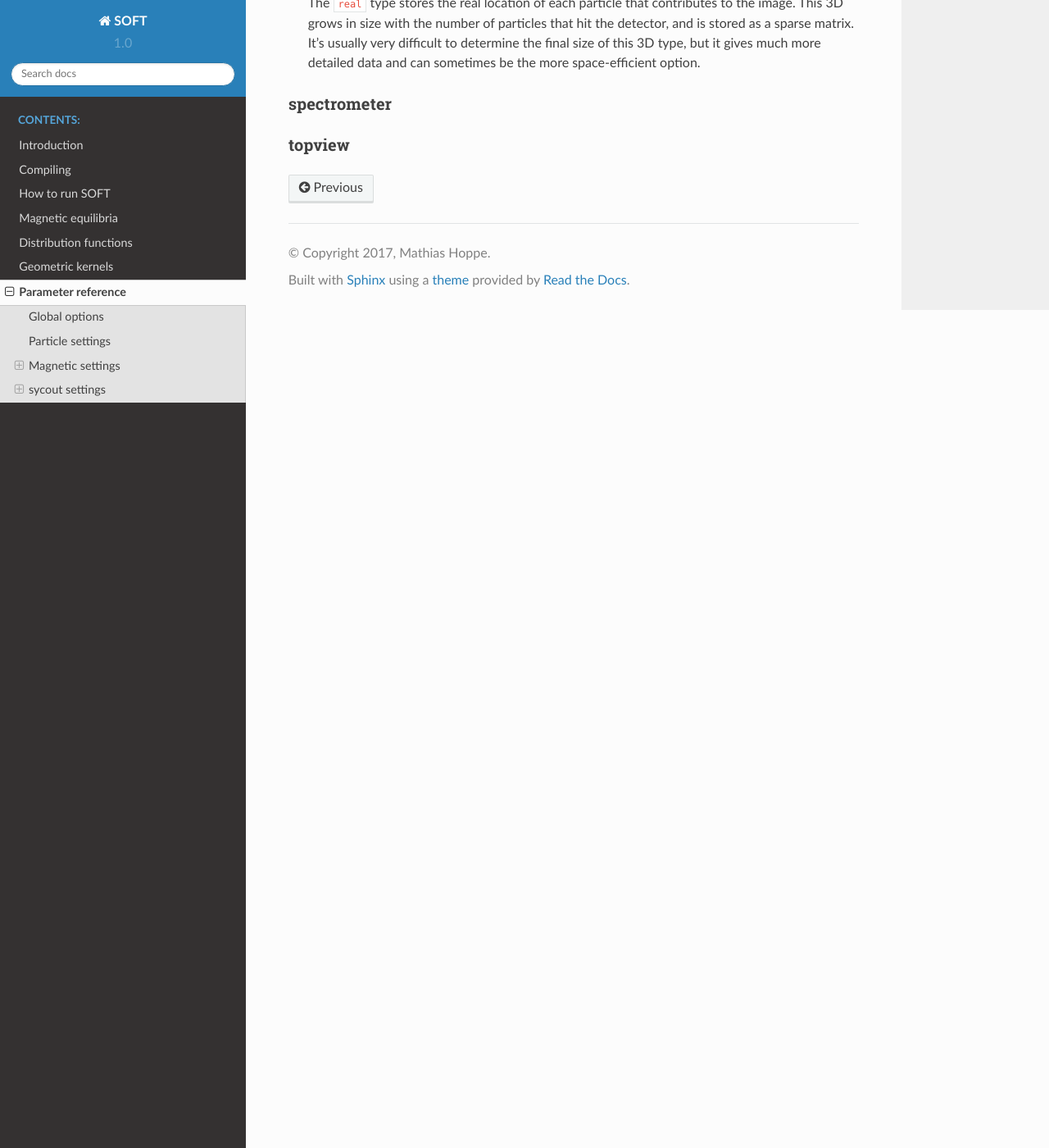
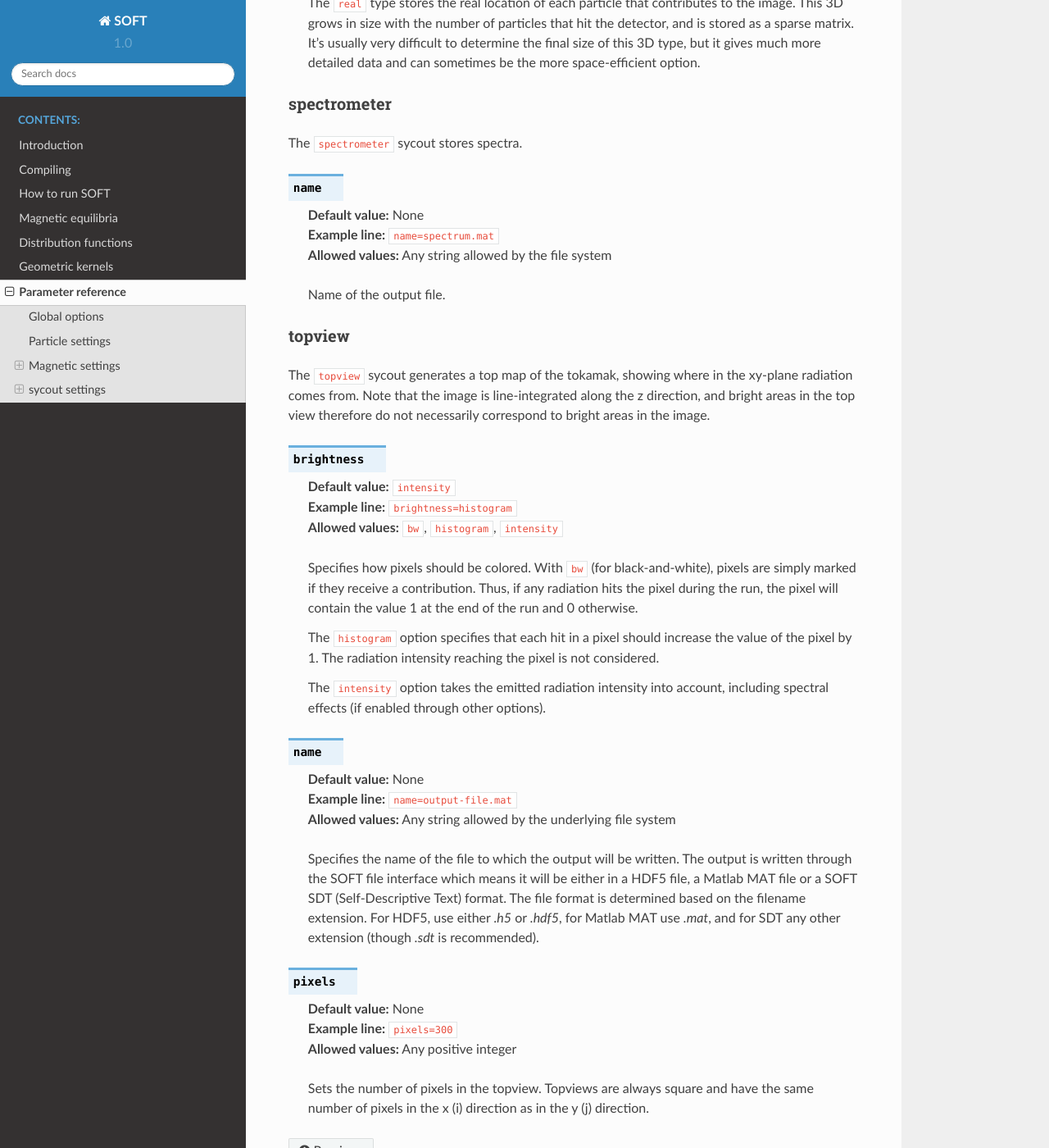
Before and after one commit to hoppe93/SOFT, a Sphinx documentation site: the page built from docs/sphinx/paramref.rst, in a window 1280 px wide and 1400 px high, scrolled down 12912 px. Shown: the whole window at 82% size. Built offline with Sphinx 7.4.7 and the Read the Docs theme 2.0.0, drawn with Linux system fonts in a browser that asks for light colours.

Commit message:
Updated parameter reference

```diff
--- a/docs/sphinx/paramref.rst
+++ b/docs/sphinx/paramref.rst
@@ -551,6 +551,57 @@ to an image. *Will be described in more detail in a separate section*
 
 spectrometer
 ^^^^^^^^^^^^
+The ``spectrometer`` sycout stores spectra.
+
+.. option:: name
+
+   | **Default value:** None
+   | **Example line:** ``name=spectrum.mat``
+   | **Allowed values:** Any string allowed by the file system
+
+   Name of the output file.
 
 topview
 ^^^^^^^
+The ``topview`` sycout generates a top map of the tokamak, showing where in
+the xy-plane radiation comes from. Note that the image is line-integrated along
+the z direction, and bright areas in the top view therefore do not necessarily
+correspond to bright areas in the image.
+
+.. option:: brightness
+
+   | **Default value:** ``intensity``
+   | **Example line:** ``brightness=histogram``
+   | **Allowed values:** ``bw``, ``histogram``, ``intensity``
+
+   Specifies how pixels should be colored. With ``bw`` (for black-and-white), pixels are
+   simply marked if they receive a contribution. Thus, if any radiation hits the pixel
+   during the run, the pixel will contain the value 1 at the end of the run and 0 otherwise.
+
+   The ``histogram`` option specifies that each hit in a pixel should increase the value
+   of the pixel by 1. The radiation intensity reaching the pixel is not considered.
+
+   The ``intensity`` option takes the emitted radiation intensity into account, including
+   spectral effects (if enabled through other options).
+
+.. option:: name
+
+   | **Default value:** None
+   | **Example line:** ``name=output-file.mat``
+   | **Allowed values:** Any string allowed by the underlying file system
+
+   Specifies the name of the file to which the output will be written. The output
+   is written through the SOFT file interface which means it will be either in
+   a HDF5 file, a Matlab MAT file or a SOFT SDT (Self-Descriptive Text) format.
+   The file format is determined based on the filename extension. For HDF5, use
+   either *.h5* or *.hdf5*, for Matlab MAT use *.mat*, and for SDT any other extension
+   (though *.sdt* is recommended).
+
+.. option:: pixels
+
+   | **Default value:** None
+   | **Example line:** ``pixels=300``
+   | **Allowed values:** Any positive integer
+
+   Sets the number of pixels in the topview. Topviews are always square and have the same
+   number of pixels in the x (i) direction as in the y (j) direction.
```
